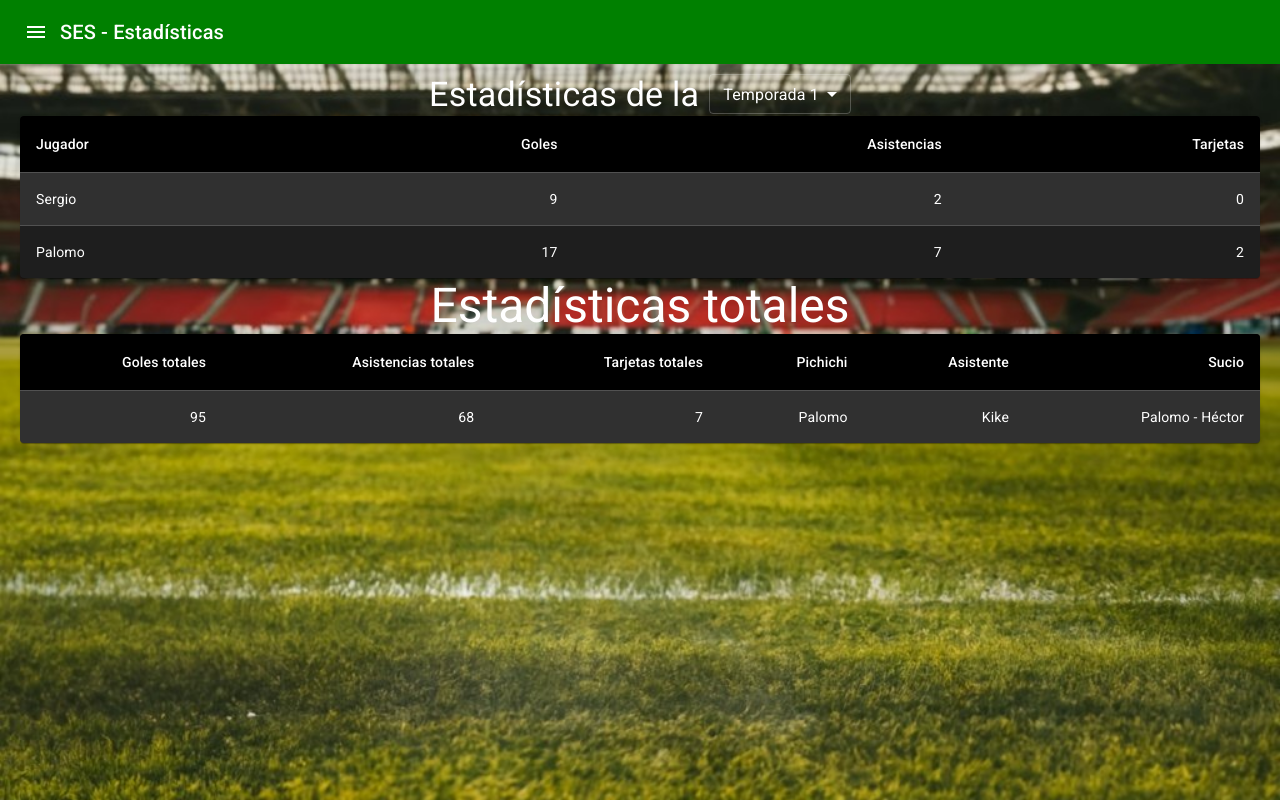
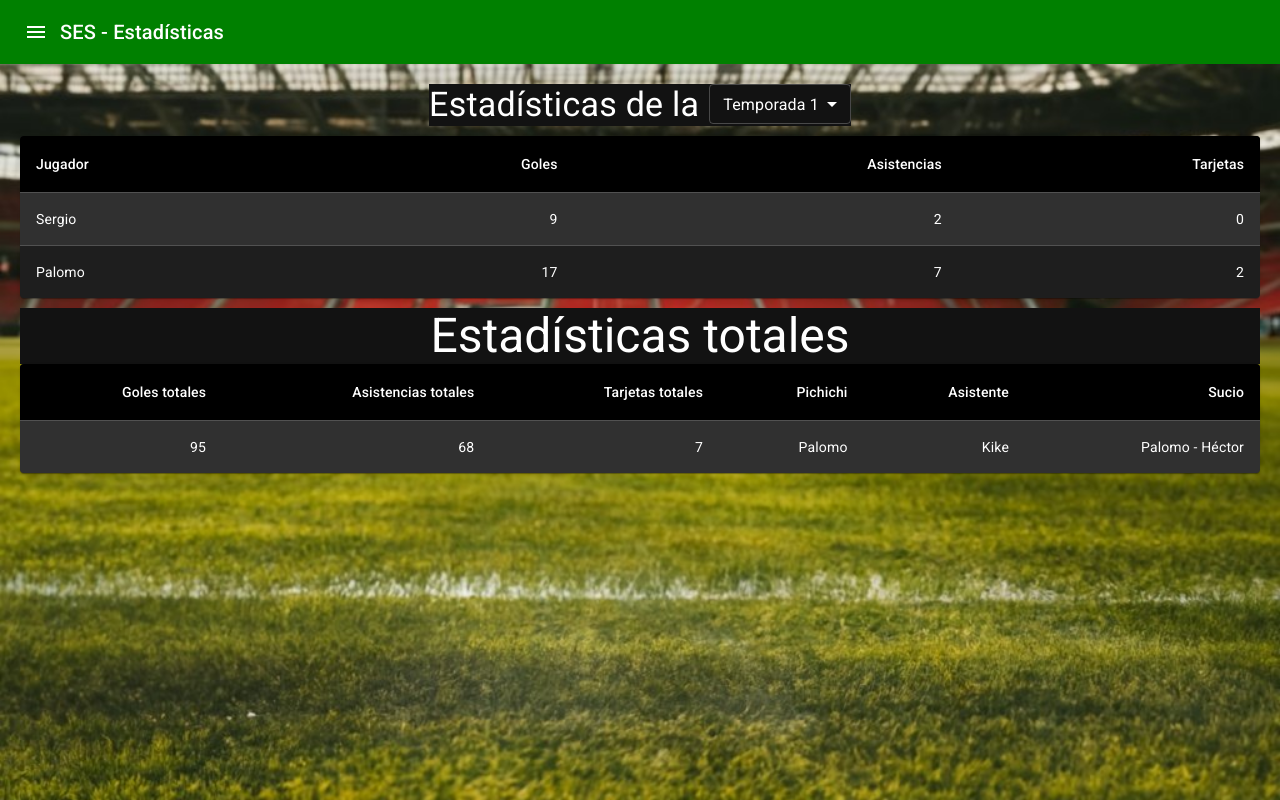
Before and after one commit to SergioSejo/SES, a Next.js app: page /statistics in a window 1280 px wide. Built offline with nearby package versions, Linux system fonts and the light colour scheme.

Commit message:
re-design many things

```diff
--- a/components/matches/MatchGrid.tsx
+++ b/components/matches/MatchGrid.tsx
@@ -16,8 +16,8 @@ export const MatchGrid:FC<Props> = ({matches}) => {
 
   return (
     <>
-      <Seasons title='Partidos de la '></Seasons>
-      <Box sx={{ width: '100%', textAlign:'center' }}>
+      <Box sx={{ paddingTop: '10px', width: '100%', textAlign:'center' }}>
+        <Seasons title='Partidos de la '></Seasons>
         {
           matches.map((match, index) => (
              match.season == seasonActive ? <MatchCard key={index} match={match}></MatchCard> : <></>
--- a/components/season/Seasons.tsx
+++ b/components/season/Seasons.tsx
@@ -19,8 +19,8 @@ export const Seasons:FC<Props> = ({ title }) => {
     };
 
     return (
-        <Box>
-            <Box sx={{display:'flex', justifyContent: 'center'}}>
+        <Box sx={{textAlign:'center', display:'flex'}}>
+            <Box sx={{ display: 'flex', margin:'0px auto', backgroundColor:'#121212'}}>
                 <Typography sx={{marginRight: '10px'}} variant="h4">
                     { title }
                 </Typography>
--- a/components/statistics/StatisticsGrid.tsx
+++ b/components/statistics/StatisticsGrid.tsx
@@ -17,8 +17,8 @@ export const StatisticsGrid:FC<Props> = ({statistics}) => {
 
   return (
     <>
-      <Seasons title='Estadísticas de la '></Seasons>
-      <Box sx={{ width: '100%', textAlign:'center' }}>
+      <Box sx={{ paddingTop: '10px', width: '100%', textAlign:'center' }}>
+        <Seasons title='Estadísticas de la '></Seasons>
         {
           statistics.map((statistic) => (
             statistic.season == seasonActive
--- a/components/statistics/StatisticsSingle.tsx
+++ b/components/statistics/StatisticsSingle.tsx
@@ -8,6 +8,7 @@ import TableHead from '@mui/material/TableHead';
 import TableRow from '@mui/material/TableRow';
 import Paper from '@mui/material/Paper';
 import { PlayerScore } from '@/interfaces/statistic';
+import { Box } from '@mui/material';
 
 const StyledTableCell = styled(TableCell)(({ theme }) => ({
     [`&.${tableCellClasses.head}`]: {
@@ -36,7 +37,7 @@ interface Props {
 
 export const StatisticsSingle:FC<Props> = ({playerScore}) => {
   return (
-    <>
+    <Box sx={{marginTop: '10px'}}>
       <TableContainer component={Paper}>
         <Table sx={{ minWidth: 650 }}>
           <TableHead>
@@ -61,6 +62,6 @@ export const StatisticsSingle:FC<Props> = ({playerScore}) => {
           </TableBody>
         </Table>
       </TableContainer>
-    </>
+    </Box>
   );
 }
--- a/components/statistics/StatisticsTotal.tsx
+++ b/components/statistics/StatisticsTotal.tsx
@@ -36,8 +36,8 @@ interface Props {
 
 export const StatisticsTotal:FC<Props> = ({totalStatistics}) => {
   return (
-    <>
-      <Box sx={{display:'flex', justifyContent: 'center'}}>
+    <Box sx={{marginTop:'10px'}}>
+      <Box sx={{display:'flex', backgroundColor:'#121212', justifyContent: 'center'}}>
         <Typography variant="h3">
             Estadísticas totales
         </Typography>
@@ -66,6 +66,6 @@ export const StatisticsTotal:FC<Props> = ({totalStatistics}) => {
           </TableBody>
         </Table>
       </TableContainer>
-    </>
+    </Box>
   );
 }
--- a/pages/settings/addMatch.tsx
+++ b/pages/settings/addMatch.tsx
@@ -93,7 +93,7 @@ const AddMatchPage: NextPage = () => {
 
   return (
     <Layout title='Añadir partido'>
-        <Box sx={{ width: '100%' }}>
+        <Box sx={{ backgroundColor:'#121212', width: '100%', minHeight:'600px' }}>
           <Box sx={{textAlign:'left'}}>
             <Button onClick={ onClick } variant="contained" color='secondary' startIcon={<ArrowBackIcon />}>Volver</Button>
           </Box>
--- a/pages/settings/addStatistic.tsx
+++ b/pages/settings/addStatistic.tsx
@@ -96,7 +96,7 @@ const AddStatisticPage: NextPage = () => {
 
   return (
     <Layout title='Añadir estadísticas'>
-        <Box sx={{ width: '100%' }}>
+        <Box sx={{ backgroundColor:'#121212', width: '100%', minHeight:'600px' }}>
           <Box sx={{textAlign:'left'}}>
             <Button onClick={ onClick } variant="contained" color='secondary' startIcon={<ArrowBackIcon />}>Volver</Button>
           </Box>
```
Also changed, not shown: pages/settings.tsx (+13 -4 lines).
